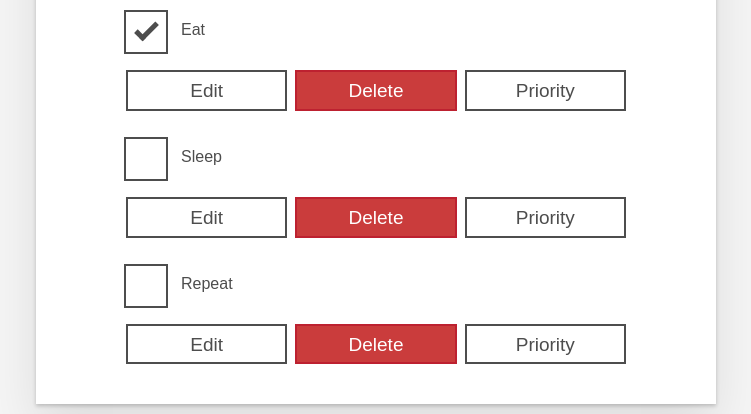
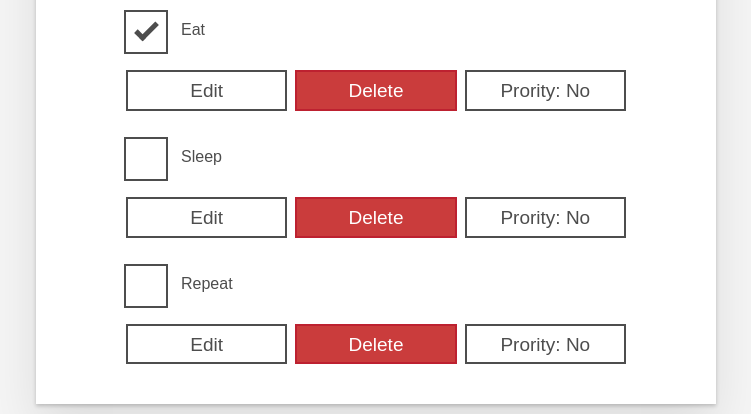
Before and after one commit to bzilber/React-To-Do-App-, a React (Create React App) app: page / in a window 1280 px wide. Shown: the part 433-847 px from the top of the page, without its empty margins (264-1015 px from the left). Built offline with nearby package versions, Linux system fonts and the light colour scheme.

Commit message:
Prority bug squashed!

```diff
--- a/src/App.js
+++ b/src/App.js
@@ -28,7 +28,7 @@ function App(props) {
         toggleTaskCompleted={toggleTaskCompleted}
         deleteTask={deleteTask}
         editTask={editTask}
-        priorityTask={priorityTask}
+      // priorityTask={priorityTask}
       />
     );
 
@@ -64,10 +64,6 @@ function App(props) {
     setTasks(tasks.filter(task => id !== task.id));
   }
 
-  function priorityTask(id) {
-    console.log(id);
-
-  }
   function addTask(name) {
     const newTask = { id: "todo-" + nanoid(), name: name, completed: false };
     setTasks([...tasks, newTask]);
--- a/src/components/Todo.js
+++ b/src/components/Todo.js
@@ -4,8 +4,7 @@ export default function Todo(props) {
 
     const [isEditing, setEditing] = useState(false);
     const [newName, setNewName] = useState('');
-    const [priority, setPriority] = useState(false);
-    var isPriority = 0;
+    const [priority, setPriority] = useState("");
 
     function handleChange(e) {
         setNewName(e.target.value);
@@ -19,15 +18,8 @@ export default function Todo(props) {
     }
 
     function swapPriority() {
-        if (isPriority === 0) {
-            setPriority("btn__danger");
-            isPriority = 1;
-        } else {
-            setPriority("");
-            isPriority = 0;
-        }
+        setPriority(!priority);
     }
-
 
     const editingTemplate = (
         <form className="stack-small"
@@ -85,10 +77,11 @@ export default function Todo(props) {
                 </button>
                 <button
                     type="button"
-                    className={'btn ' + priority}
+                    className={priority ? 'btn btn__danger' : 'btn'}
                     onClick={swapPriority}
                 >
-                    Priority <span className="visually-hidden">{props.name}</span>
+                    {priority ? 'Prority: Yes' : 'Prority: No'}
+                    <span className="visually-hidden">{props.name}</span>
 
                 </button>
             </div>
--- a/src/index.js
+++ b/src/index.js
@@ -5,7 +5,7 @@ import App from './App';
 import reportWebVitals from './reportWebVitals';
 
 const DATA = [
-  { id: "todo-0", name: "Eat", completed: true, priority: true },
+  { id: "todo-0", name: "Eat", completed: true },
   { id: "todo-1", name: "Sleep", completed: false, priority: false },
   { id: "todo-2", name: "Repeat", completed: false, priority: false }
 ]
```
